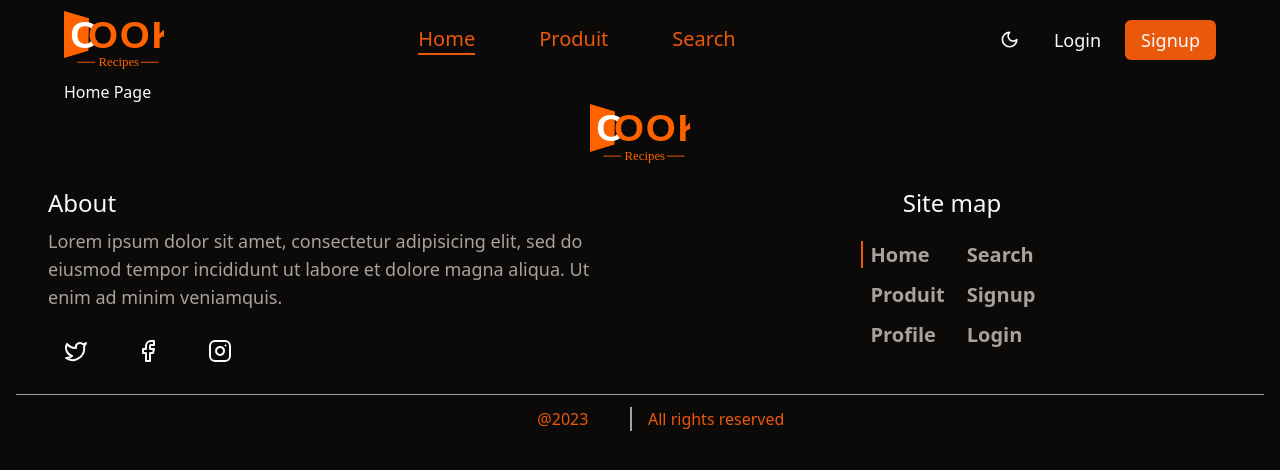
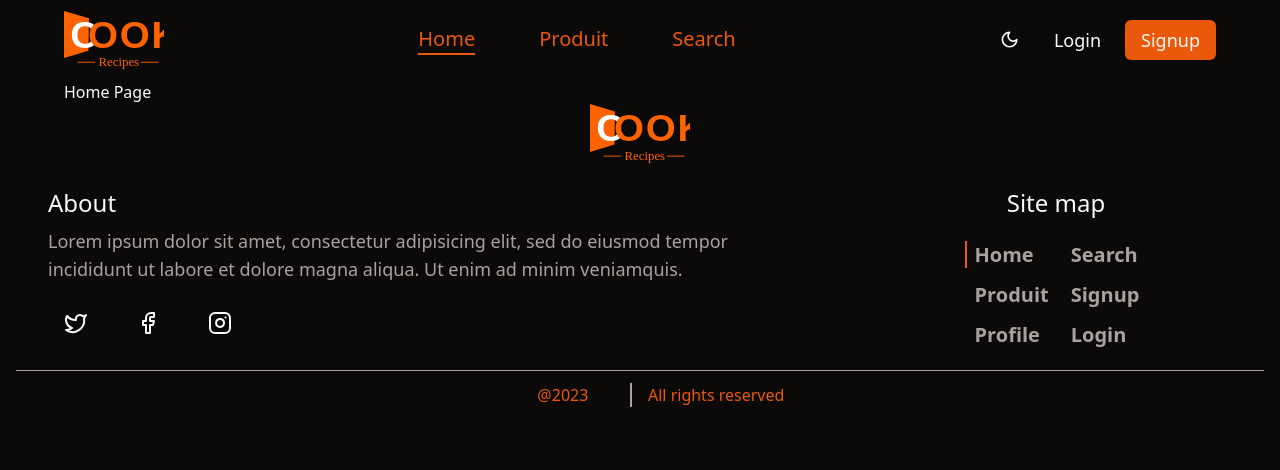
Before and after one commit to drimov/CookRecipes, a React (Vite) app: page / in a window 1280 px wide. Shown: the top 470 px of the page. Built offline with nearby package versions, Linux system fonts and the light colour scheme.

Commit message:
fix: 🐛 change l'agencement du footer

```diff
--- a/src/components/footer.tsx
+++ b/src/components/footer.tsx
@@ -9,8 +9,8 @@ const Footer = () => {
   return (
     <div className="flex flex-col items-center px-4">
       <img src="/logo.svg" alt="logo" width={"100px"} />
-      <div className="my-2 grid grid-cols-1 items-baseline md:grid-cols-2">
-        <div className="flex flex-col items-center md:items-start md:px-8">
+      <div className="my-2 grid grid-cols-1 items-baseline md:grid-cols-3">
+        <div className="flex flex-col items-center md:col-span-2 md:items-start md:px-8">
           {/* about */}
           <div className="text-center md:text-left">
             <h1 className="mb-2 mt-4 text-lg md:text-2xl">About</h1>
@@ -34,7 +34,7 @@ const Footer = () => {
           </div>
         </div>
         {/* site map */}
-        <div className="flex w-full flex-col items-center md:items-center md:text-lg">
+        <div className="flex w-full flex-col items-center md:col-span-1 md:items-center md:text-lg">
           <h1 className="my-2 text-lg md:text-2xl">Site map</h1>
           <div className=" my-2 flex flex-row md:leading-9">
             <ul>
```
